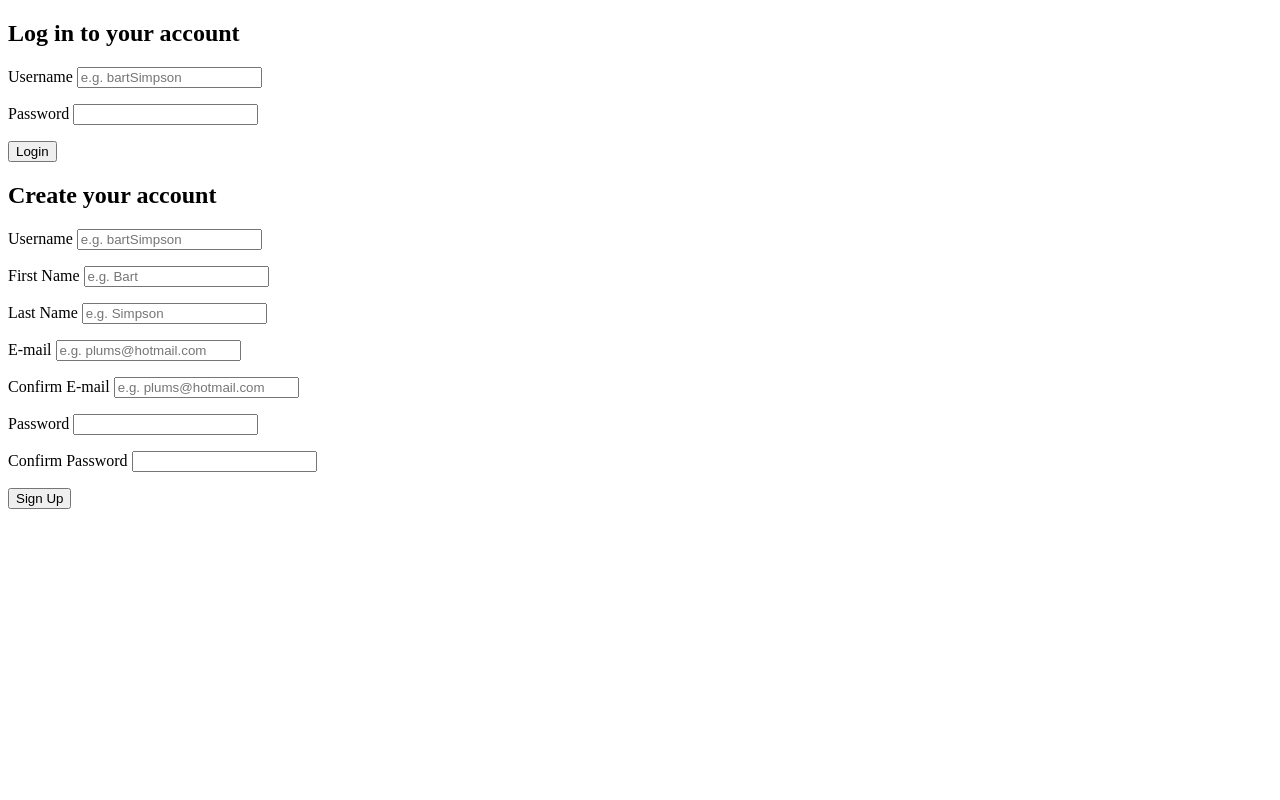
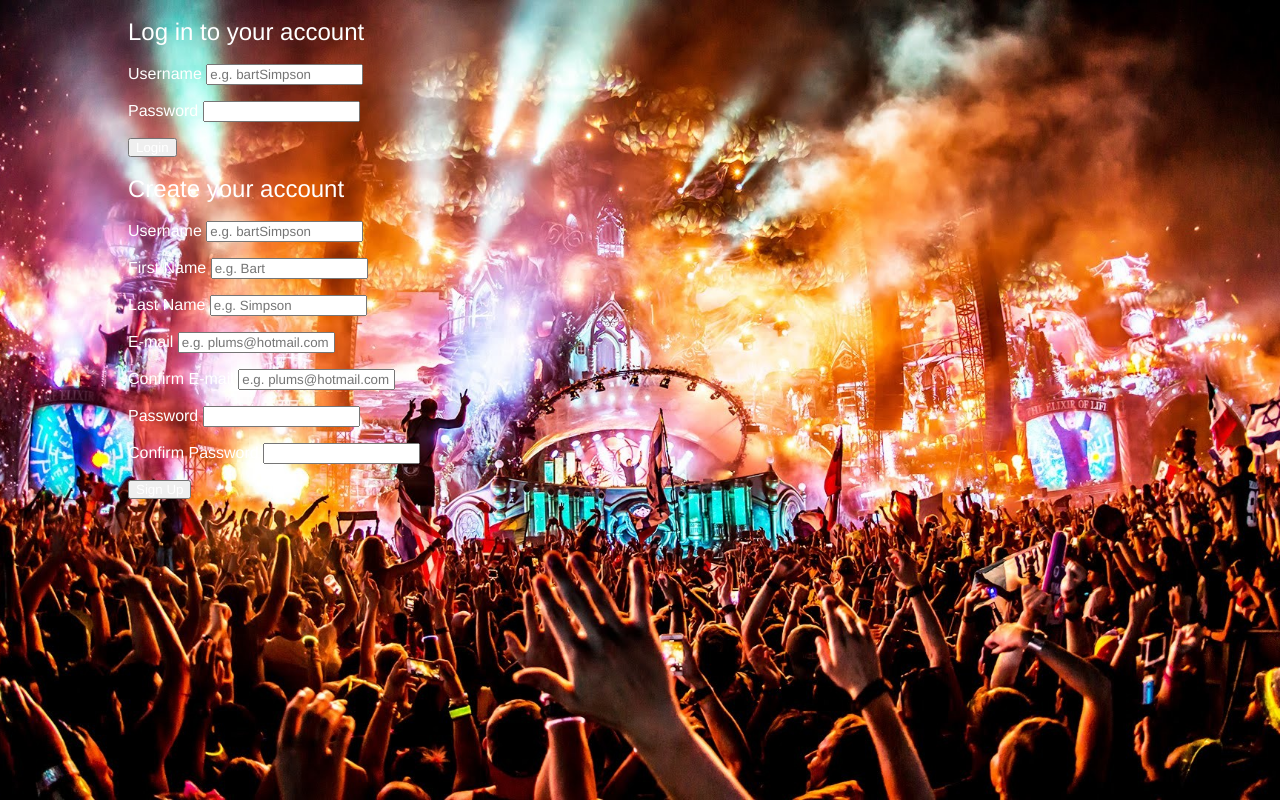
Before and after one commit to freya-cmd/IntoroKyoku, a PHP site: page /register.php in a window 1280 px wide. Run offline with PHP 8.4, Linux system fonts and the light colour scheme.

Commit message:
add login container css

```diff
--- a/assets/css/register.css
+++ b/assets/css/register.css
@@ -0,0 +1,30 @@
+html, body {
+    padding: 0;
+    margin: 0;
+    height: 100%;
+
+}
+
+#background {
+    background-image: url(../images/bg.jpeg);
+    background-position: center;
+    background-size: cover;
+    display: table;
+    height: 100%;
+    width: 100%;
+}
+
+#loginContainer * {
+    color: #fff;
+    font-family: "Helvetica", "Arial", sans-serif;
+    font-weight: normal;
+    line-height: 1em;
+    box-sizing: border-box;
+}
+
+#loginContainer {
+    width: 80%;
+    margin: 0 auto;
+    position: relative;
+    max-width: 1024px;
+}
--- a/register.php
+++ b/register.php
@@ -20,7 +20,7 @@ function getInputValue($name) {
 ?>
 
 
-
+<link rel="stylesheet" href="assets/css/register.css">
 
 <html lang="en">
 <head>
@@ -28,9 +28,12 @@ function getInputValue($name) {
     <meta http-equiv="X-UA-Compatible" content="IE=edge">
     <meta name="viewport" content="width=device-width, initial-scale=1.0">
     <title>Audify Welcome</title>
-    <link rel="stylesheet" href="register.css">
 </head>
 <body>
+<div id="background">
+
+    <div id="loginContainer">
+
             <div id="inputContainer">
                 <form id='loginForm' action="register.php" method="POST">
                 <h2>Log in to your account</h2>
@@ -105,7 +108,8 @@ function getInputValue($name) {
                 </form>
 
             </div>
-
+        </div>
+    </div>
 
 </body>
 </html>
```
Also changed, not shown: assets/images/bg.jpeg (added), 1 other file. Lines whose indentation alone changed are shown as unchanged.
